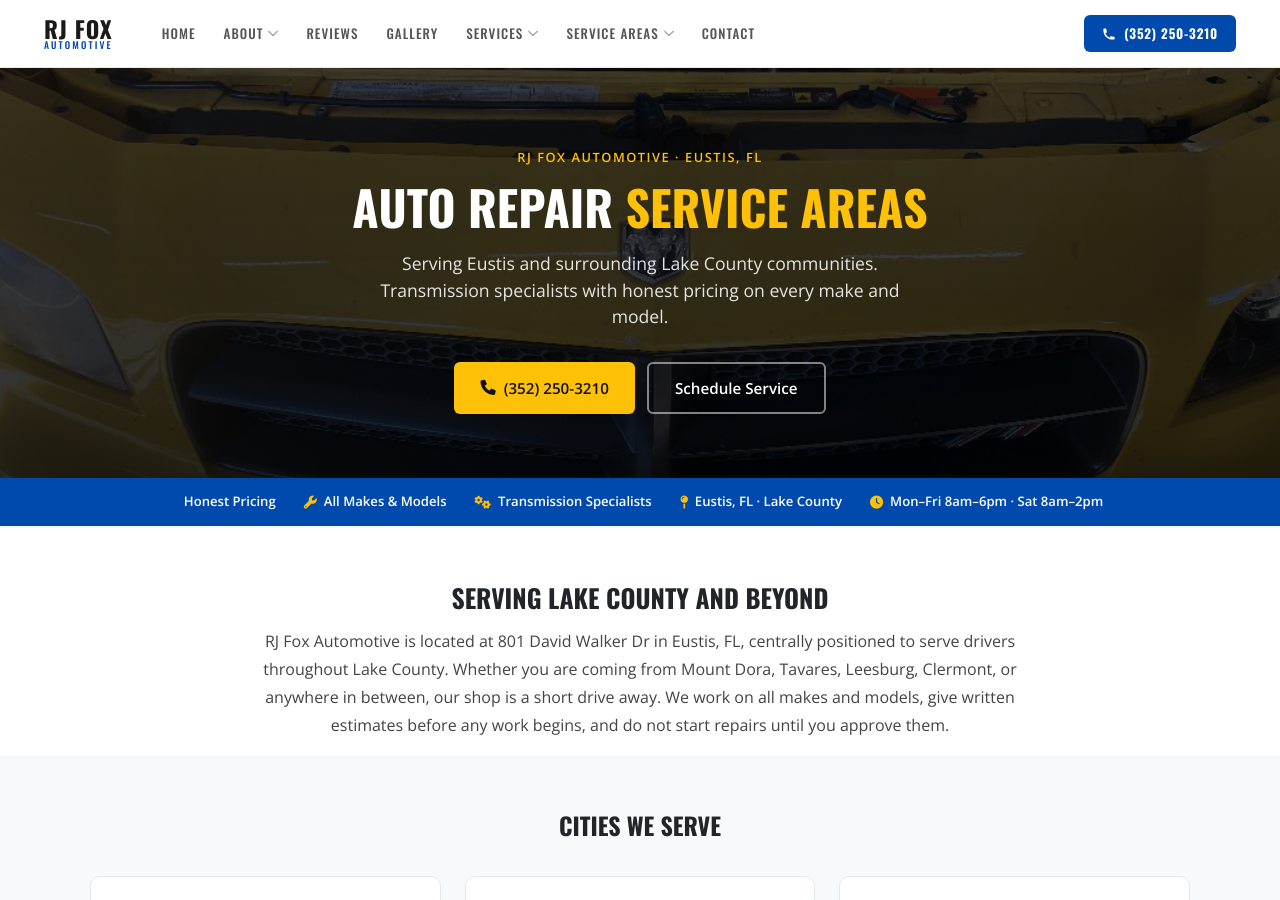
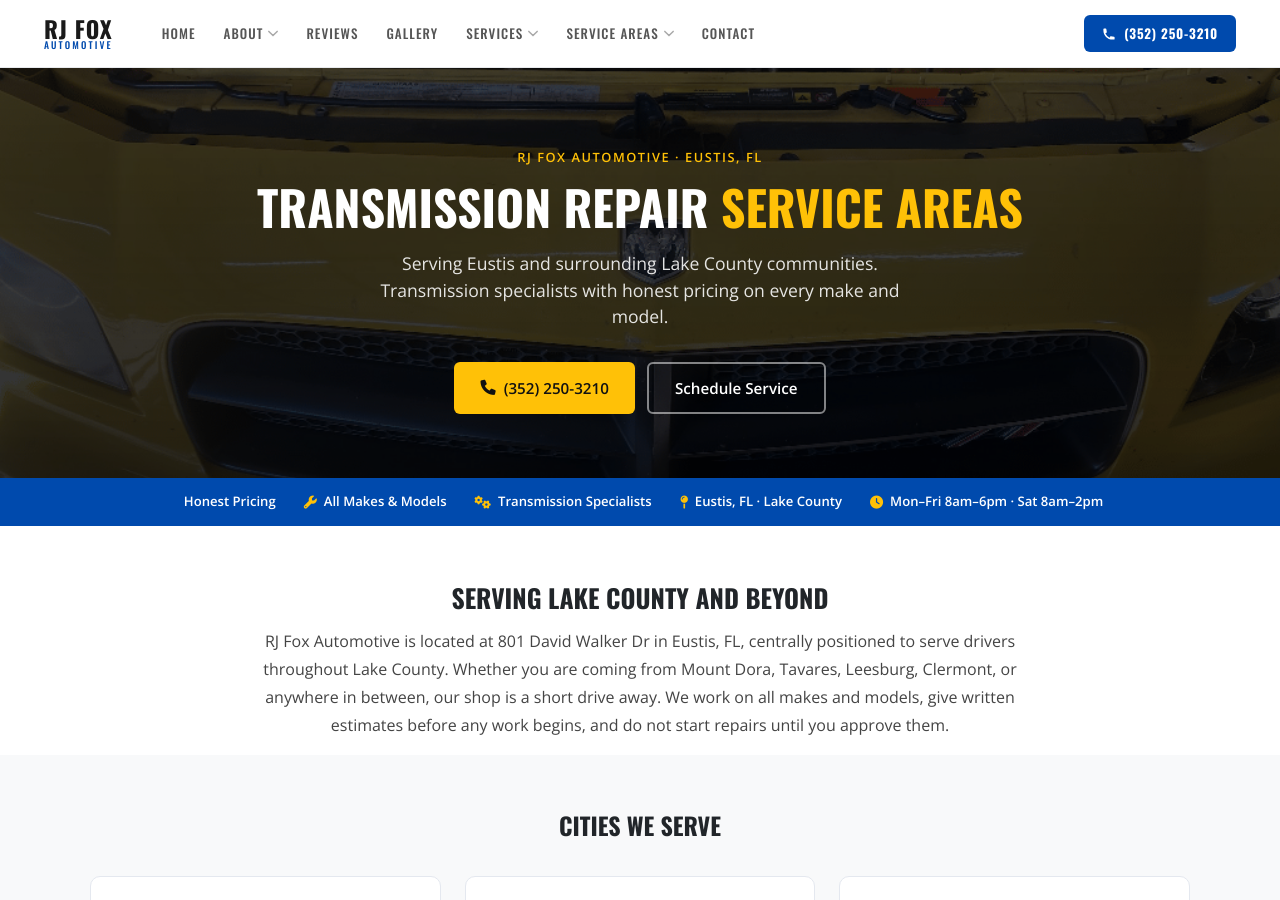
Before and after one commit to JamesBrownR/RJ-Fox-Automotive, a Jekyll site: the page built from service-areas/index.html, in a window 1280 px wide and 900 px high. Built offline with Jekyll 4.4.1, drawn with Linux system fonts in a browser that asks for light colours.

Commit message:
Update index.html

```diff
--- a/service-areas/index.html
+++ b/service-areas/index.html
@@ -1,6 +1,6 @@
 ---
 layout: default
-title: "Transmission Shop Service Areas | RJ Fox Automotive | Lake County, FL"
+title: Transmission Repair Service Areas | RJ Fox Automotive | Eustis, Mount Dora, Tavares, Leesburg & Clermont, FL | Transmission Specialists Serving All of Lake County
 description: "RJ Fox Automotive serves Eustis, Mount Dora, Tavares, Leesburg, Clermont, and surrounding Lake County communities. Transmission repair, engine service, AC, brakes, and more."
 permalink: /service-areas/
 ---
@@ -208,7 +208,7 @@
 <section class="sa-hero">
   <div>
     <p class="sa-hero__eyebrow">RJ Fox Automotive · Eustis, FL</p>
-    <h1>Auto Repair <span>Service Areas</span></h1>
+    <h1>Transmission Repair <span>Service Areas</span></h1>
     <p class="sa-hero__sub">Serving Eustis and surrounding Lake County communities. Transmission specialists with honest pricing on every make and model.</p>
     <div class="sa-hero__ctas">
       <a href="tel:{{ site.phone }}" class="sa-hero__btn sa-hero__btn--yellow">
```
